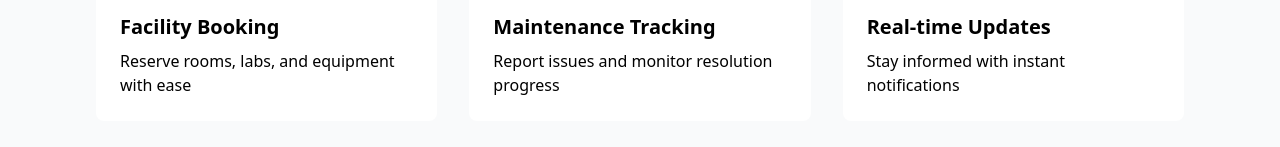
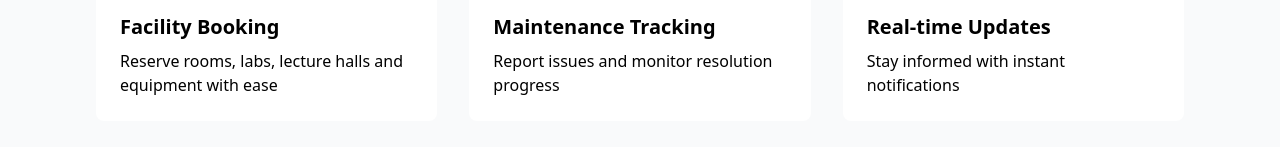
Before and after one commit to KulanyaLisaldi/it3030-paf-2026-smart-campus-groupXX, a React (Vite) app in the folder client/: page / in a window 1280 px wide. Shown: the part 512-659 px from the top of the page. Built offline with nearby package versions, Linux system fonts and the light colour scheme.

Commit message:
Update Hero section

```diff
--- a/client/src/components/Hero.jsx
+++ b/client/src/components/Hero.jsx
@@ -77,7 +77,7 @@ const Hero = () => {
             <div className="bg-white rounded-lg p-6">
               <div className="text-4xl mb-4">🏛️</div>
               <h3 className="text-xl font-semibold text-dark-text mb-2">Facility Booking</h3>
-              <p className="text-dark-text">Reserve rooms, labs, and equipment with ease</p>
+              <p className="text-dark-text">Reserve rooms, labs, lecture halls and equipment with ease</p>
             </div>
 
             <div className="bg-white rounded-lg p-6">
```
